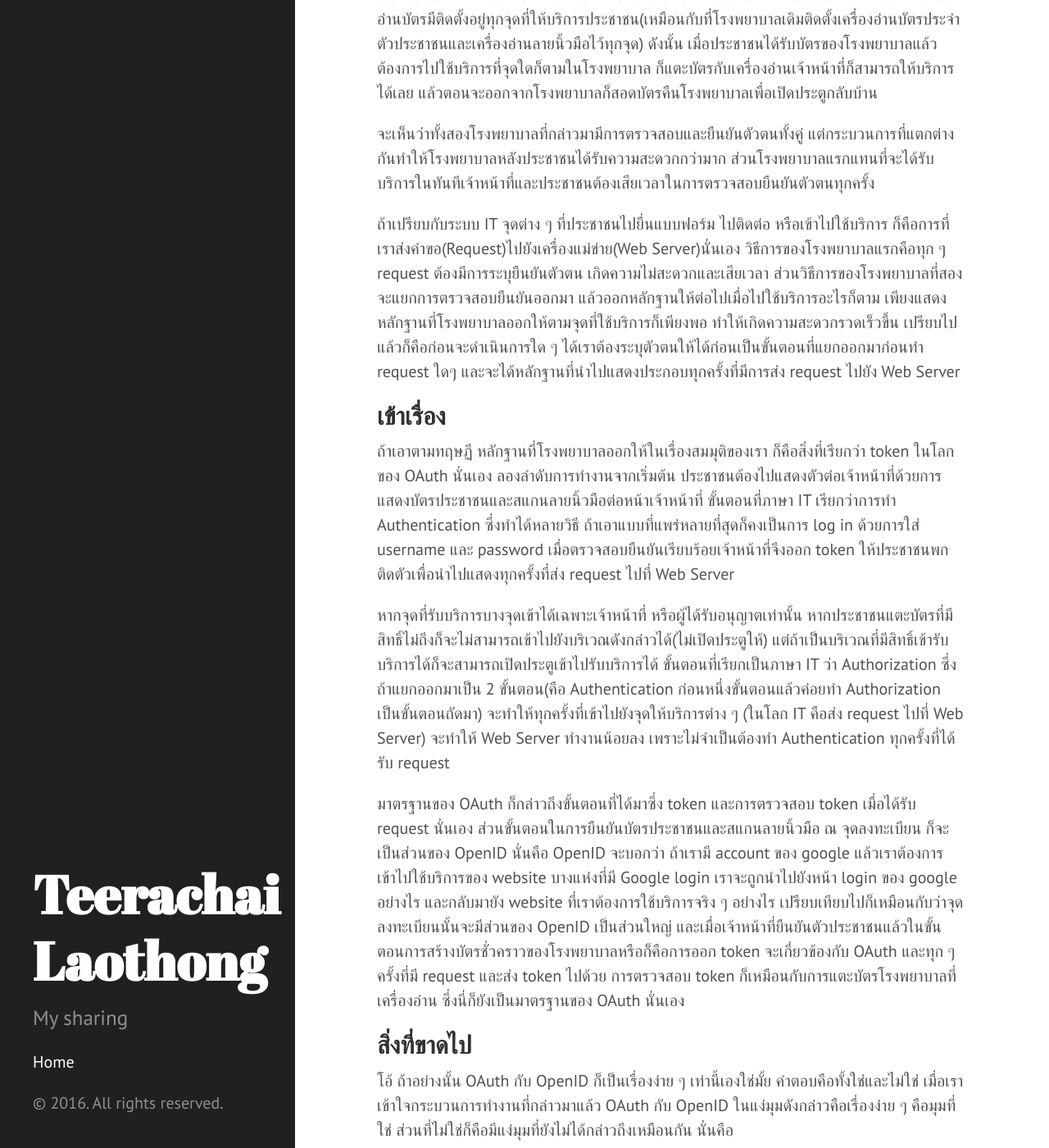
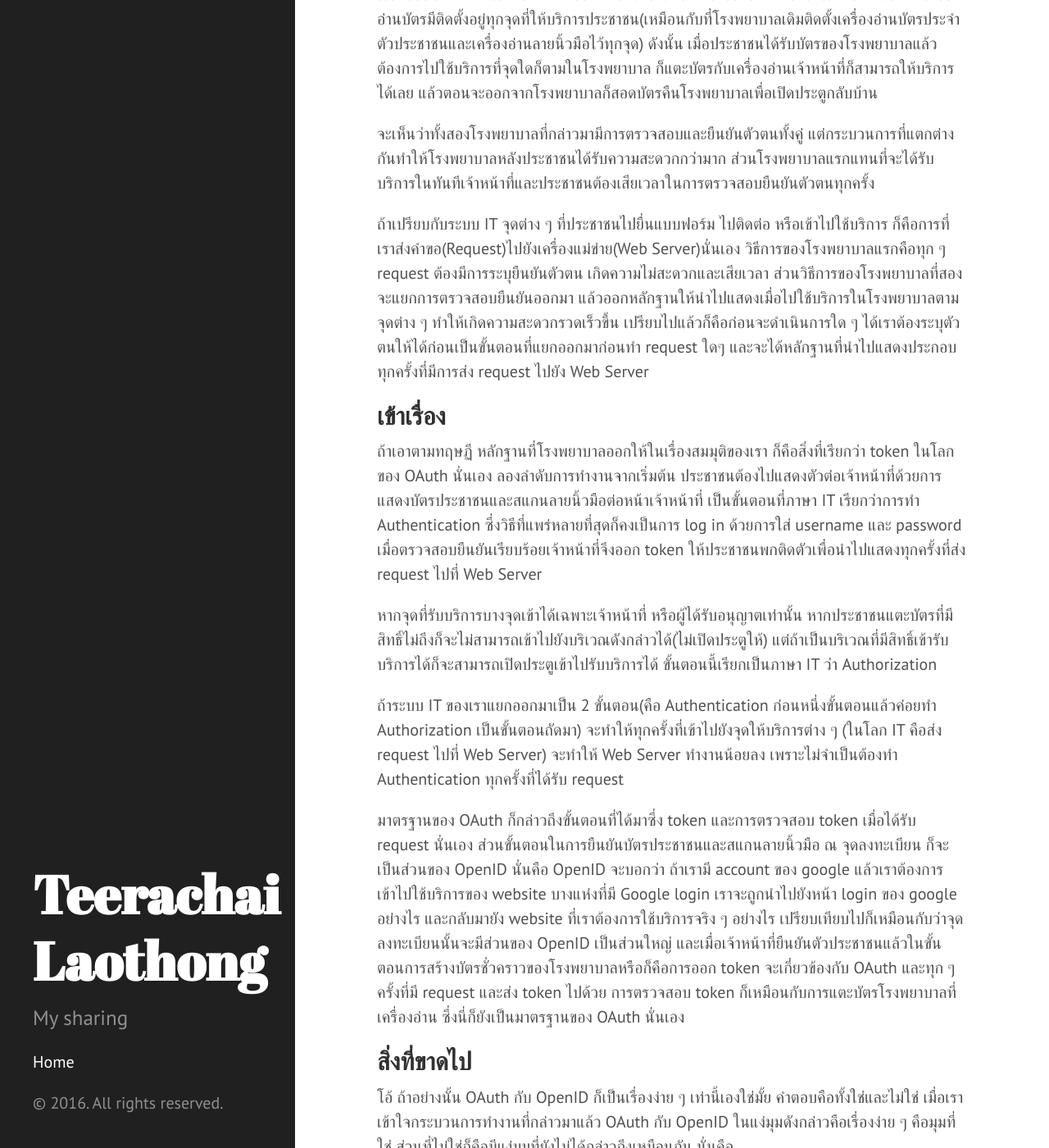
Before and after one commit to tlaothong/tlaothong.github.io, a Jekyll site: the page built from _posts/2016-10-05-introducing-oauth-and-openid.markdown, in a window 1280 px wide and 1400 px high, scrolled down 680 px. Shown: the whole window at 82% size. Built offline with Jekyll 4.4.1, drawn with Linux system fonts in a browser that asks for light colours.

Commit message:
Edit some words and sentences.
Signed-off-by: Teerachai <teerachai@perfenterprise.com>

```diff
--- a/_posts/2016-10-05-introducing-oauth-and-openid.markdown
+++ b/_posts/2016-10-05-introducing-oauth-and-openid.markdown
@@ -20,16 +20,18 @@ OAuth กับ OpenID ถูกพูดถึงมากในการทำ
 ส่วนโรงพยาบาลแรกแทนที่จะได้รับบริการในทันทีเจ้าหน้าที่และประชาชนต้องเสียเวลาในการตรวจสอบยืนยันตัวตนทุกครั้ง
 
 ถ้าเปรียบกับระบบ IT จุดต่าง ๆ ที่ประชาชนไปยื่นแบบฟอร์ม ไปติดต่อ หรือเข้าไปใช้บริการ ก็คือการที่เราส่งคำขอ(Request)ไปยังเครื่องแม่ข่าย(Web Server)นั่นเอง วิธีการของโรงพยาบาลแรกคือทุก ๆ request ต้องมีการระบุยืนยันตัวตน เกิดความไม่สะดวกและเสียเวลา
-ส่วนวิธีการของโรงพยาบาลที่สอง จะแยกการตรวจสอบยืนยันออกมา แล้วออกหลักฐานให้ต่อไปเมื่อไปใช้บริการอะไรก็ตาม เพียงแสดงหลักฐานที่โรงพยาบาลออกให้ตามจุดที่ใช้บริการก็เพียงพอ ทำให้เกิดความสะดวกรวดเร็วขึ้น
+ส่วนวิธีการของโรงพยาบาลที่สอง จะแยกการตรวจสอบยืนยันออกมา แล้วออกหลักฐานให้นำไปแสดงเมื่อไปใช้บริการในโรงพยาบาลตามจุดต่าง ๆ ทำให้เกิดความสะดวกรวดเร็วขึ้น
 เปรียบไปแล้วก็คือก่อนจะดำเนินการใด ๆ ได้เราต้องระบุตัวตนให้ได้ก่อนเป็นขั้นตอนที่แยกออกมาก่อนทำ request ใดๆ และจะได้หลักฐานที่นำไปแสดงประกอบทุกครั้งที่มีการส่ง request ไปยัง Web Server
 
 ## เข้าเรื่อง
 ถ้าเอาตามทฤษฏี หลักฐานที่โรงพยาบาลออกให้ในเรื่องสมมุติของเรา ก็คือสิ่งที่เรียกว่า token ในโลกของ OAuth นั่นเอง
-ลองลำดับการทำงานจากเริ่มต้น ประชาชนต้องไปแสดงตัวต่อเจ้าหน้าที่ด้วยการแสดงบัตรประชาชนและสแกนลายนิ้วมือต่อหน้าเจ้าหน้าที่ ขั้นตอนที่ภาษา IT เรียกว่าการทำ Authentication ซึ่งทำได้หลายวิธี
-ถ้าเอาแบบที่แพร่หลายที่สุดก็คงเป็นการ log in ด้วยการใส่ username และ password เมื่อตรวจสอบยืนยันเรียบร้อยเจ้าหน้าที่จึงออก token ให้ประชาชนพกติดตัวเพื่อนำไปแสดงทุกครั้งที่ส่ง request ไปที่ Web Server
+ลองลำดับการทำงานจากเริ่มต้น ประชาชนต้องไปแสดงตัวต่อเจ้าหน้าที่ด้วยการแสดงบัตรประชาชนและสแกนลายนิ้วมือต่อหน้าเจ้าหน้าที่ เป็นขั้นตอนที่ภาษา IT เรียกว่าการทำ Authentication
+ซึ่งวิธีที่แพร่หลายที่สุดก็คงเป็นการ log in ด้วยการใส่ username และ password เมื่อตรวจสอบยืนยันเรียบร้อยเจ้าหน้าที่จึงออก token ให้ประชาชนพกติดตัวเพื่อนำไปแสดงทุกครั้งที่ส่ง request ไปที่ Web Server
 
 หากจุดที่รับบริการบางจุดเข้าได้เฉพาะเจ้าหน้าที่ หรือผู้ได้รับอนุญาตเท่านั้น หากประชาชนแตะบัตรที่มีสิทธิ์ไม่ถึงก็จะไม่สามารถเข้าไปยังบริเวณดังกล่าวได้(ไม่เปิดประตูให้) แต่ถ้าเป็นบริเวณที่มีสิทธิ์เข้ารับบริการได้ก็จะสามารถเปิดประตูเข้าไปรับบริการได้
-ขั้นตอนที่เรียกเป็นภาษา IT ว่า Authorization ซึ่งถ้าแยกออกมาเป็น 2 ขั้นตอน(คือ Authentication ก่อนหนึ่งขั้นตอนแล้วค่อยทำ Authorization เป็นขั้นตอนถัดมา) จะทำให้ทุกครั้งที่เข้าไปยังจุดให้บริการต่าง ๆ (ในโลก IT คือส่ง request ไปที่ Web Server)
+ขั้นตอนนี้เรียกเป็นภาษา IT ว่า Authorization
+
+ถ้าระบบ IT ของเราแยกออกมาเป็น 2 ขั้นตอน(คือ Authentication ก่อนหนึ่งขั้นตอนแล้วค่อยทำ Authorization เป็นขั้นตอนถัดมา) จะทำให้ทุกครั้งที่เข้าไปยังจุดให้บริการต่าง ๆ (ในโลก IT คือส่ง request ไปที่ Web Server)
 จะทำให้ Web Server ทำงานน้อยลง เพราะไม่จำเป็นต้องทำ Authentication ทุกครั้งที่ได้รับ request
 
 มาตรฐานของ OAuth ก็กล่าวถึงขั้นตอนที่ได้มาซึ่ง token และการตรวจสอบ token เมื่อได้รับ request นั่นเอง ส่วนขั้นตอนในการยืนยันบัตรประชาชนและสแกนลายนิ้วมือ ณ จุดลงทะเบียน ก็จะเป็นส่วนของ OpenID
```
